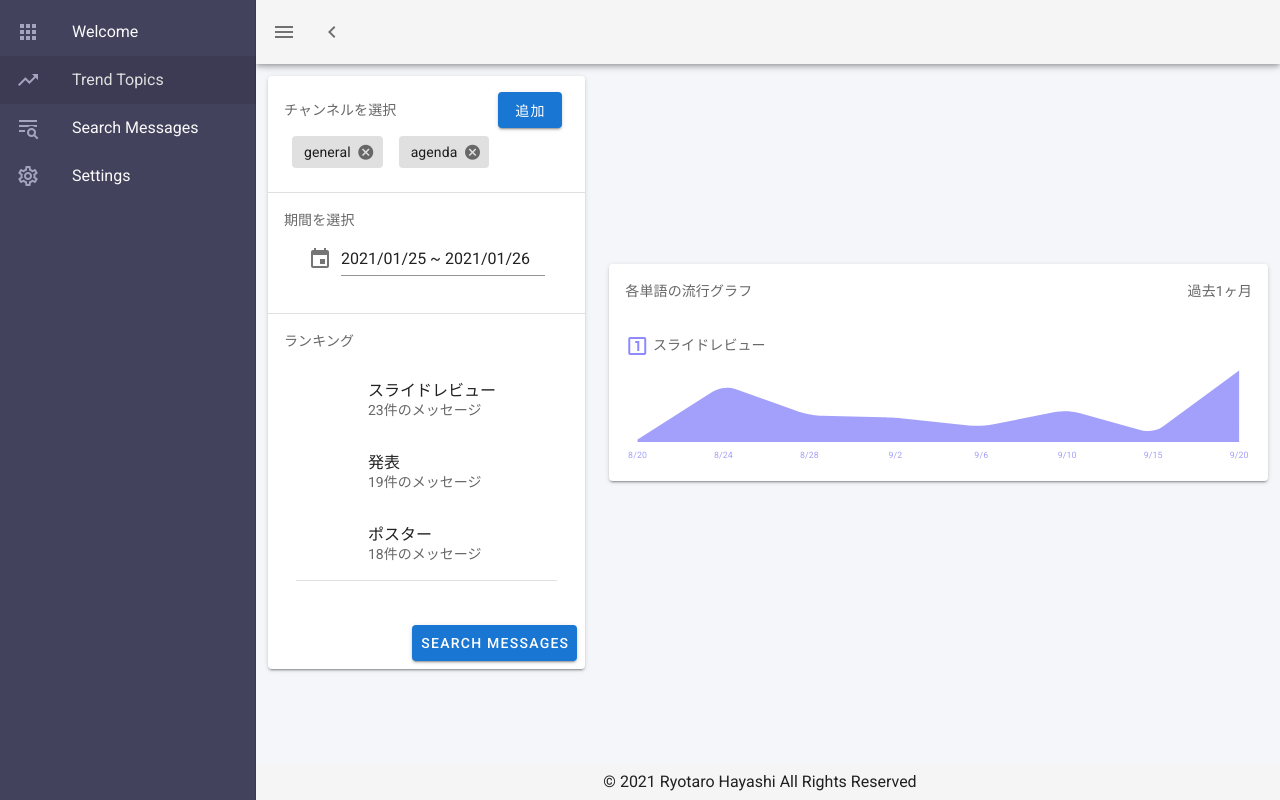
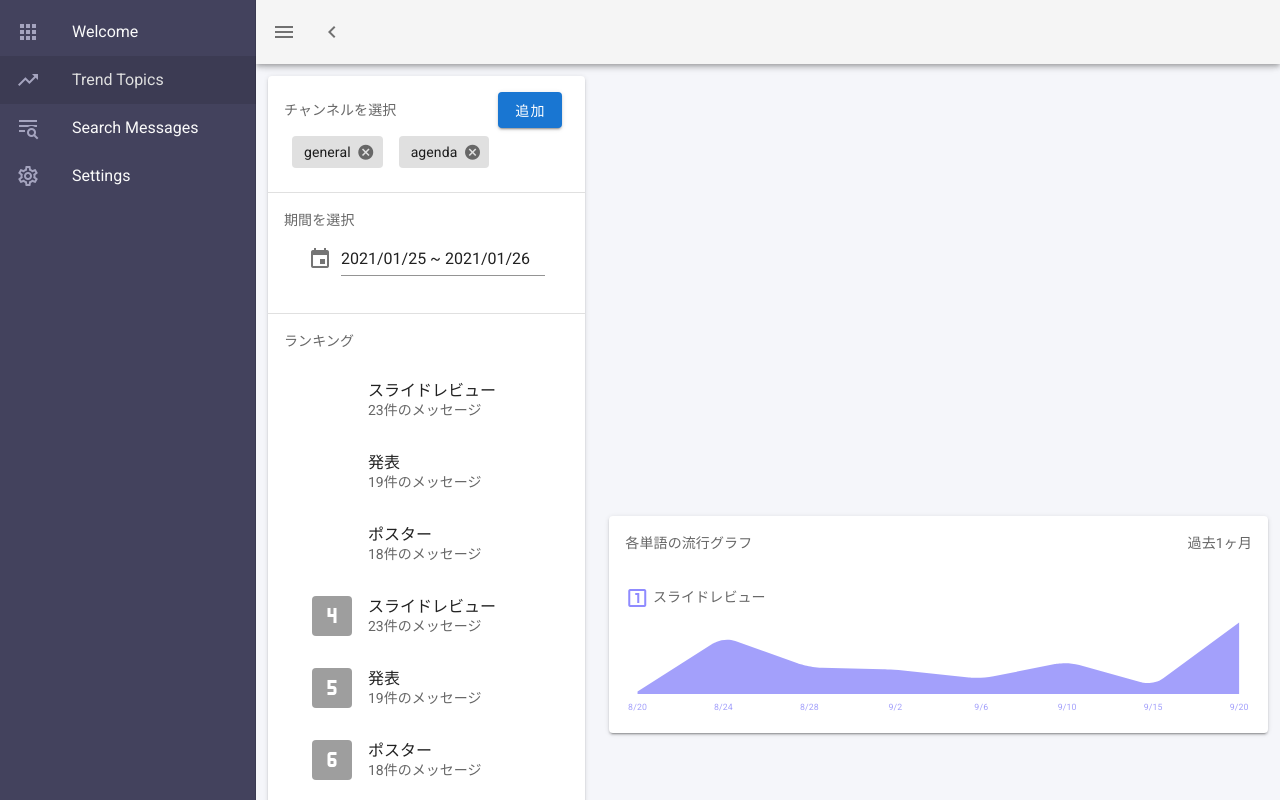
Before and after one commit to Ryotaro-Hayashi/slack-visualization, a Nuxt app in the folder project/: page / in a window 1280 px wide. Shown: the top 800 px of the page. Built offline with nearby package versions, Linux system fonts and the light colour scheme.

Commit message:
[add] アイコンと色を設定

```diff
--- a/project/src/pages/index.vue
+++ b/project/src/pages/index.vue
@@ -235,16 +235,64 @@ export default {
     ],
     folders: [
       {
+        icon: 'mdi-numeric-1',
         subtitle: '23件のメッセージ',
         title: 'スライドレビュー',
+        color: 'gold',
       },
       {
+        icon: 'mdi-numeric-2',
         subtitle: '19件のメッセージ',
         title: '発表',
+        color: 'silver',
       },
       {
+        icon: 'mdi-numeric-3',
         subtitle: '18件のメッセージ',
         title: 'ポスター',
+        color: 'bronze',
+      },
+      {
+        icon: 'mdi-numeric-4',
+        subtitle: '23件のメッセージ',
+        title: 'スライドレビュー',
+        color: 'grey',
+      },
+      {
+        icon: 'mdi-numeric-5',
+        subtitle: '19件のメッセージ',
+        title: '発表',
+        color: 'grey',
+      },
+      {
+        icon: 'mdi-numeric-6',
+        subtitle: '18件のメッセージ',
+        title: 'ポスター',
+        color: 'grey',
+      },
+      {
+        icon: 'mdi-numeric-7',
+        subtitle: '23件のメッセージ',
+        title: 'スライドレビュー',
+        color: 'grey',
+      },
+      {
+        icon: 'mdi-numeric-8',
+        subtitle: '19件のメッセージ',
+        title: '発表',
+        color: 'grey',
+      },
+      {
+        icon: 'mdi-numeric-9',
+        subtitle: '18件のメッセージ',
+        title: 'ポスター',
+        color: 'grey',
+      },
+      {
+        icon: 'mdi-numeric-10',
+        subtitle: '23件のメッセージ',
+        title: 'スライドレビュー',
+        color: 'grey',
       },
     ],
     dates: ['2021-01-25', '2021-01-26'],
```
